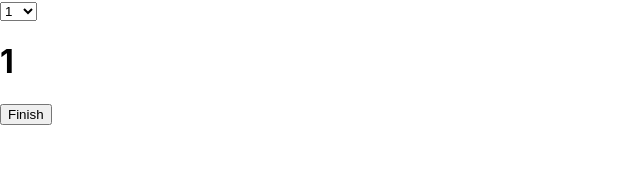
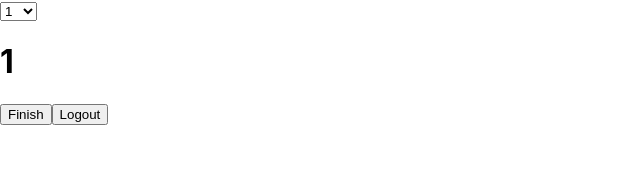
Before and after one commit to ronakruparel/sample-app, a React (Create React App) app: page / in a window 1280 px wide. Shown: the top 194 px of the page, without its empty margins (0-640 px from the left). Built offline with nearby package versions, Linux system fonts and the light colour scheme; sample sign-in values are in the browser's storage.

Commit message:
feat(app):added logout button

```diff
--- a/src/components/DashboardComponent/index.js
+++ b/src/components/DashboardComponent/index.js
@@ -3,7 +3,8 @@ const DashboardComponent = ({
   handleDropdown,
   selectedNumber,
   handleFinish,
-  showOptions
+  showOptions,
+  handleLogout
 }) => {
   return (
     <div>
@@ -14,6 +15,7 @@ const DashboardComponent = ({
         <h1>{selectedNumber}</h1>
       </div>
       <button onClick={handleFinish}>Finish</button>
+      <button onClick={handleLogout}>Logout</button>
     </div>
   );
 };
--- a/src/containers/Dashboard/index.js
+++ b/src/containers/Dashboard/index.js
@@ -37,6 +37,10 @@ class Dashboard extends React.Component {
     let data = localStorage.getItem("selected");
     alert(`You clicked ${data}`);
   };
+
+  handleLogout = () => {
+    this.props.history.push(`${process.env.PUBLIC_URL}/login`);
+  };
   render() {
     return (
       <DashboardComponent
@@ -44,6 +48,7 @@ class Dashboard extends React.Component {
         handleFinish={this.handleFinish}
         selectedNumber={this.state.selectedNumber}
         showOptions={this.showOptions}
+        handleLogout={this.handleLogout}
       />
     );
   }
```
